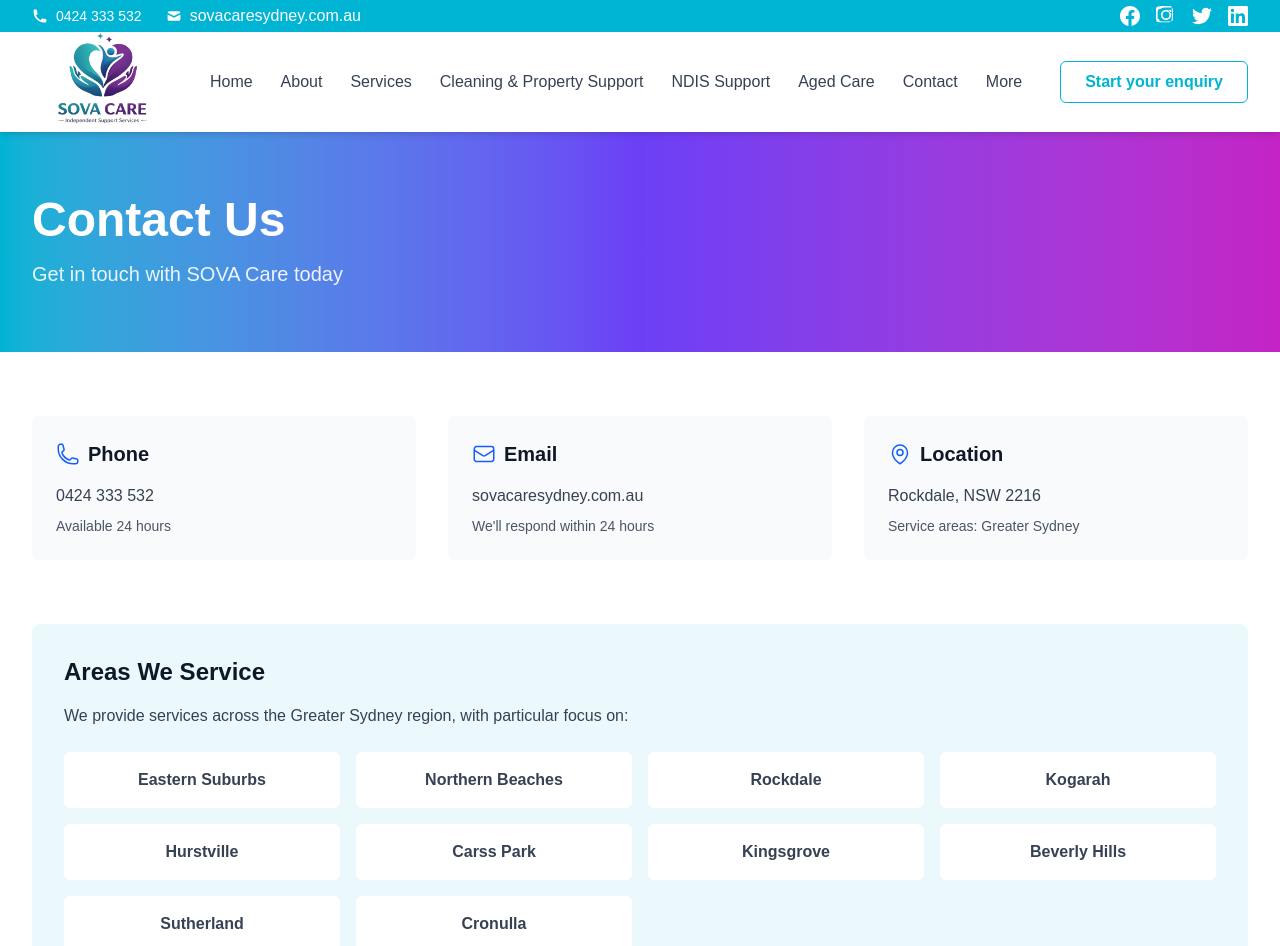
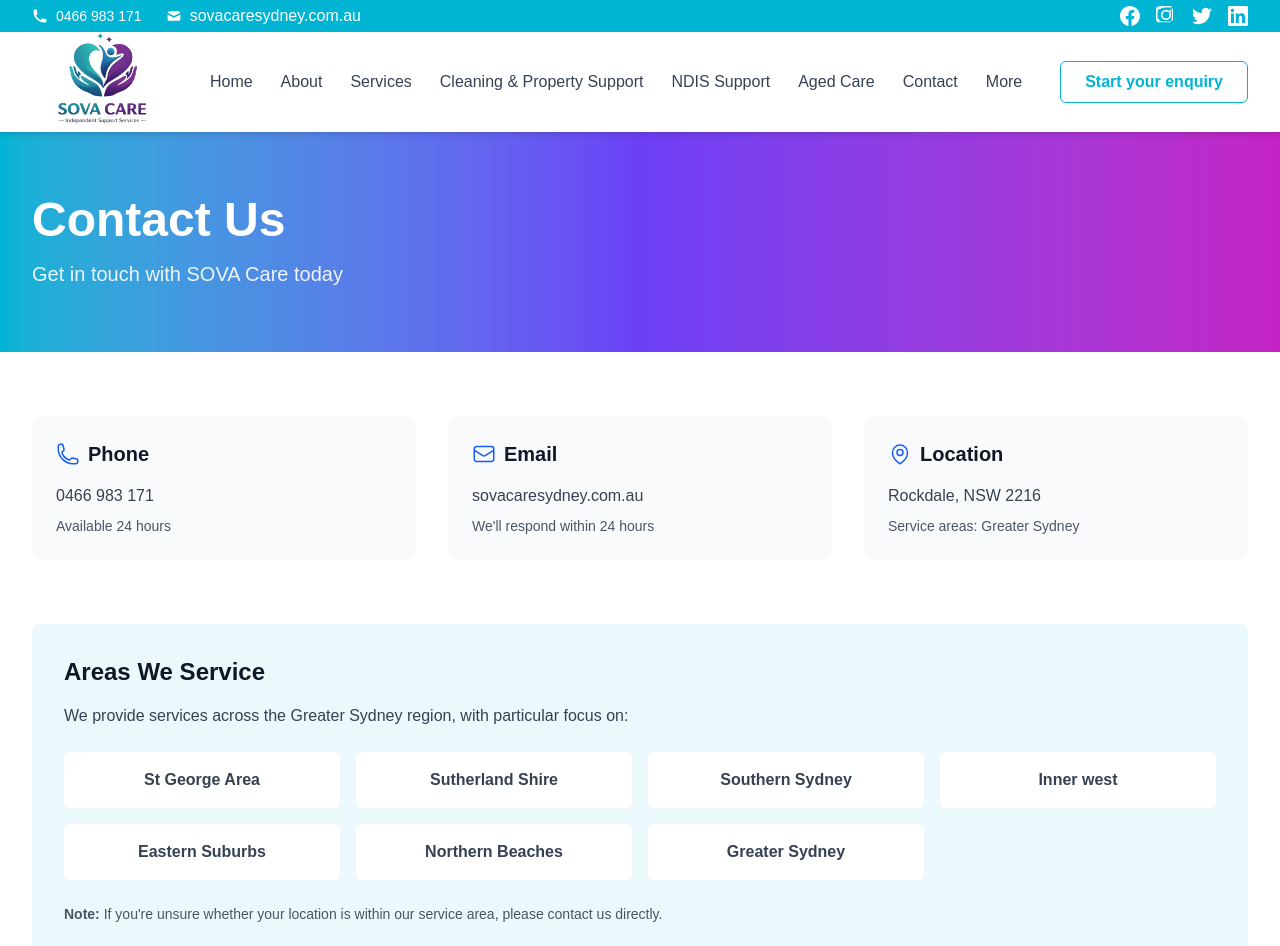
Before and after one commit to ahmadshahid50/ndas, a Next.js app: page /contact in a window 1280 px wide. Shown: the top 946 px of the page. Built offline with nearby package versions, Linux system fonts and the light colour scheme.

Commit message:
code updated

```diff
--- a/app/about/page.js
+++ b/app/about/page.js
@@ -52,7 +52,7 @@
               Based in Rockdale, SOVA Care provides support across the St George area, Sutherland Shire and greater Sydney region, helping people remain comfortable, independent and supported in their everyday lives.
             </p>
             <div className="grid grid-cols-2 md:grid-cols-4 gap-4">
-              {['Eastern Suburbs','Northern Beaches','Rockdale', 'Kogarah', 'Hurstville', 'St George Area', 'Sutherland Shire', 'Southern Sydney', 'Greater Sydney'].map((area) => (
+              {['St George Area','Sutherland Shire','Southern Sydney', 'Inner west', 'Eastern Suburbs', 'Northern Beaches', 'Greater Sydney', 'Rockdale','Kogarah','Hurstville' ].map((area) => (
                 <div key={area} className="bg-white p-4 rounded-md text-center">
                   <p className="text-gray-700 font-semibold">{area}</p>
                 </div>
--- a/app/aged-care/page.js
+++ b/app/aged-care/page.js
@@ -105,7 +105,7 @@
             <ServiceCard
               icon={HeartIcon}
               title="Personal Care"
-              items={['Showering & dressing', 'Grooming', 'Toileting assistance', 'Mobility support']}
+              items={['Personal hygiene assistance', 'Assisted daily living', 'Toileting assistance', 'Mobility support']}
             />
             <ServiceCard
               icon={WrenchScrewdriverIcon}
--- a/app/areas-we-service/page.js
+++ b/app/areas-we-service/page.js
@@ -9,26 +9,6 @@
 
 export default function AreasWeService() {
   const areas = [
-    {
-      name: 'Eastern Suburbs',
-      description: 'Our home base, where we provide comprehensive support services.',
-      suburbs: ['Rockdale', 'Kogarah', 'Kogarah Bay', 'Carss Park'],
-    },
-    {
-      name: 'Northern Beaches',
-      description: 'Our home base, where we provide comprehensive support services.',
-      suburbs: ['Rockdale', 'Kogarah', 'Kogarah Bay', 'Carss Park'],
-    },
-    {
-      name: 'Rockdale',
-      description: 'Our home base, where we provide comprehensive support services.',
-      suburbs: ['Rockdale', 'Kogarah', 'Kogarah Bay', 'Carss Park'],
-    },
-    {
-      name: 'Inner South Sydney',
-      description: 'Supporting clients across the inner south region.',
-      suburbs: ['Kingsgrove', 'Beverly Hills', 'Hurstville', 'Kirrawee'],
-    },
     {
       name: 'St George Area',
       description: 'Comprehensive support across the wider St George region.',
@@ -45,9 +25,29 @@
       suburbs: ['Banksia', 'Ramsgate', 'Gymea', 'Miranda'],
     },
     {
+      name: 'Inner Western',
+      description: 'Supporting clients across the inner west region.',
+      suburbs: ['Kingsgrove', 'Beverly Hills', 'Hurstville', 'Kirrawee'],
+    },
+    {
+      name: 'Eastern Suburbs',
+      description: 'Our home base, where we provide comprehensive support services.',
+      suburbs: ['Rockdale', 'Kogarah', 'Kogarah Bay', 'Carss Park'],
+    },
+    {
+      name: 'Northern Beaches',
+      description: 'Our home base, where we provide comprehensive support services.',
+      suburbs: ['Rockdale', 'Kogarah', 'Kogarah Bay', 'Carss Park'],
+    },
+    {
       name: 'Greater Sydney',
       description: 'We service additional areas across Greater Sydney - contact us to confirm.',
       suburbs: ['And many more...'],
+    },
+    {
+      name: 'Rockdale',
+      description: 'Our home base, where we provide comprehensive support services.',
+      suburbs: ['Rockdale', 'Kogarah', 'Kogarah Bay', 'Carss Park'],
     },
 
   ];
@@ -75,7 +75,7 @@
               Based in Rockdale, NSW 2216, SOVA Care provides comprehensive support services across the St George area, Sutherland Shire and Greater Sydney region. This includes all suburbs within these regions, with dedicated coverage for our established service areas.
             </p>
             <p className="text-gray-700">
-              <strong>Not sure if your location is in our service area?</strong> Please contact us directly at <Link href="tel:042 4333 532" className="text-teal-600 hover:underline">0424 333 532</Link> or <Link href="mailto:sovacaresydney.com.au" className="text-teal-600 hover:underline">sovacaresydney.com.au</Link>, and we'll confirm availability.
+              <strong>Not sure if your location is in our service area?</strong> Please contact us directly at <Link href="tel:0466 983 171" className="text-teal-600 hover:underline">0466 983 171</Link> or <Link href="mailto:sovacaresydney.com.au" className="text-teal-600 hover:underline">sovacaresydney.com.au</Link>, and we'll confirm availability.
             </p>
           </div>
         </div>
--- a/app/client-information/page.js
+++ b/app/client-information/page.js
@@ -362,7 +362,7 @@
                   Phone
                 </h3>
                 <Link href="tel:0424333532">
-                <p className="text-teal-600 hover:underline">0424 333 532 (24 hours)</p>
+                <p className="text-teal-600 hover:underline">0466 983 171 (24 hours)</p>
                 </Link>
               </div>
               <div>
--- a/app/contact/page.js
+++ b/app/contact/page.js
@@ -28,7 +28,7 @@
                 <PhoneIcon className="w-6 h-6 text-blue-600" aria-hidden="true" />
                 Phone
               </h3>
-              <p className="text-gray-700 mb-2">0424 333 532</p>
+              <p className="text-gray-700 mb-2">0466 983 171</p>
               <p className="text-sm text-gray-600">Available 24 hours</p>
             </div>
             <div className="bg-gray-50 p-6 rounded-lg">
@@ -56,7 +56,7 @@
               We provide services across the Greater Sydney region, with particular focus on:
             </p>
             <div className="grid grid-cols-2 md:grid-cols-4 gap-4">
-              {['Eastern Suburbs','Northern Beaches','Rockdale', 'Kogarah', 'Hurstville', 'Carss Park', 'Kingsgrove', 'Beverly Hills', 'Sutherland', 'Cronulla'].map((area) => (
+              {['St George Area','Sutherland Shire','Southern Sydney', 'Inner west', 'Eastern Suburbs', 'Northern Beaches', 'Greater Sydney' ].map((area) => (
                 <div key={area} className="bg-white p-4 rounded-md">
                   <p className="text-gray-700 font-semibold text-center">{area}</p>
                 </div>
@@ -85,7 +85,7 @@
       <section className="py-16" id="booking">
         <div className="max-w-7xl mx-auto px-4 sm:px-6 lg:px-8">
           <div className="max-w-2xl mx-auto">
-            <h2 className="text-3xl font-bold text-center text-gray-900 mb-8">Book Support</h2>
+            <h2 className="text-3xl font-bold text-center text-gray-900 mb-8">Start your Enquiry</h2>
             <p className="text-center text-gray-700 mb-8">
               Ready to book support? Fill out the form below and we'll get in touch to confirm your booking.
             </p>
--- a/app/page.js
+++ b/app/page.js
@@ -121,7 +121,7 @@
               icon={HeartIcon}
               title="Personal Care"
               description="Help with daily personal care needs"
-              items={['Personal hygiene assistance', 'Dressing', 'Toileting assistance', 'Mobility support']}
+              items={['Personal hygiene assistance', 'Assisted daily living', 'Toileting assistance', 'Mobility support']}
               moreHref="/areas-we-service"
            />
             <ServiceCard
--- a/app/services/page.js
+++ b/app/services/page.js
@@ -33,7 +33,7 @@
             <ServiceCard
               title="What We Provide"
               items={[
-                'Dressing support',
+                'Assisted daily living',
                 'Toileting assistance',
                 'Mobility support and transfers',
                 'Incontinence care',
--- a/components/Footer.js
+++ b/components/Footer.js
@@ -51,7 +51,7 @@
               <p>
                 <span className="font-semibold">Phone:</span>
                 <Link href="tel:0424333532" className="hover:underline ml-1">
-                  0424 333 532
+                  0466 983 171
                 </Link>
               </p>
               <p>
--- a/components/Navbar.js
+++ b/components/Navbar.js
@@ -50,7 +50,7 @@
           {/* Desktop Button */}
           <div className="hidden md:flex items-center space-x-4">
             <Link
-              href="/contact"
+              href="/contact#booking"
               className="bg-white text-teal-600 border border-teal-600 px-6 py-2 rounded-md hover:bg-teal-50 transition font-semibold"
             >
               Start your enquiry
--- a/components/TopNav.js
+++ b/components/TopNav.js
@@ -11,7 +11,7 @@
                 <path d="M2 3a1 1 0 011-1h2.153a1 1 0 01.986.836l.74 4.435a1 1 0 01-.54 1.06l-1.548.773a11.037 11.037 0 006.105 6.105l.774-1.548a1 1 0 011.059-.54l4.435.74a1 1 0 01.836.986V17a1 1 0 01-1 1h-2C7.82 18 2 12.18 2 5V3z" />
               </svg>
               <Link href="tel:0424333532">
-                <span className="text-sm">0424 333 532</span>
+                <span className="text-sm">0466 983 171</span>
               </Link>
             </div>
             <div className="flex items-center justify-center md:justify-start space-x-2">
```
